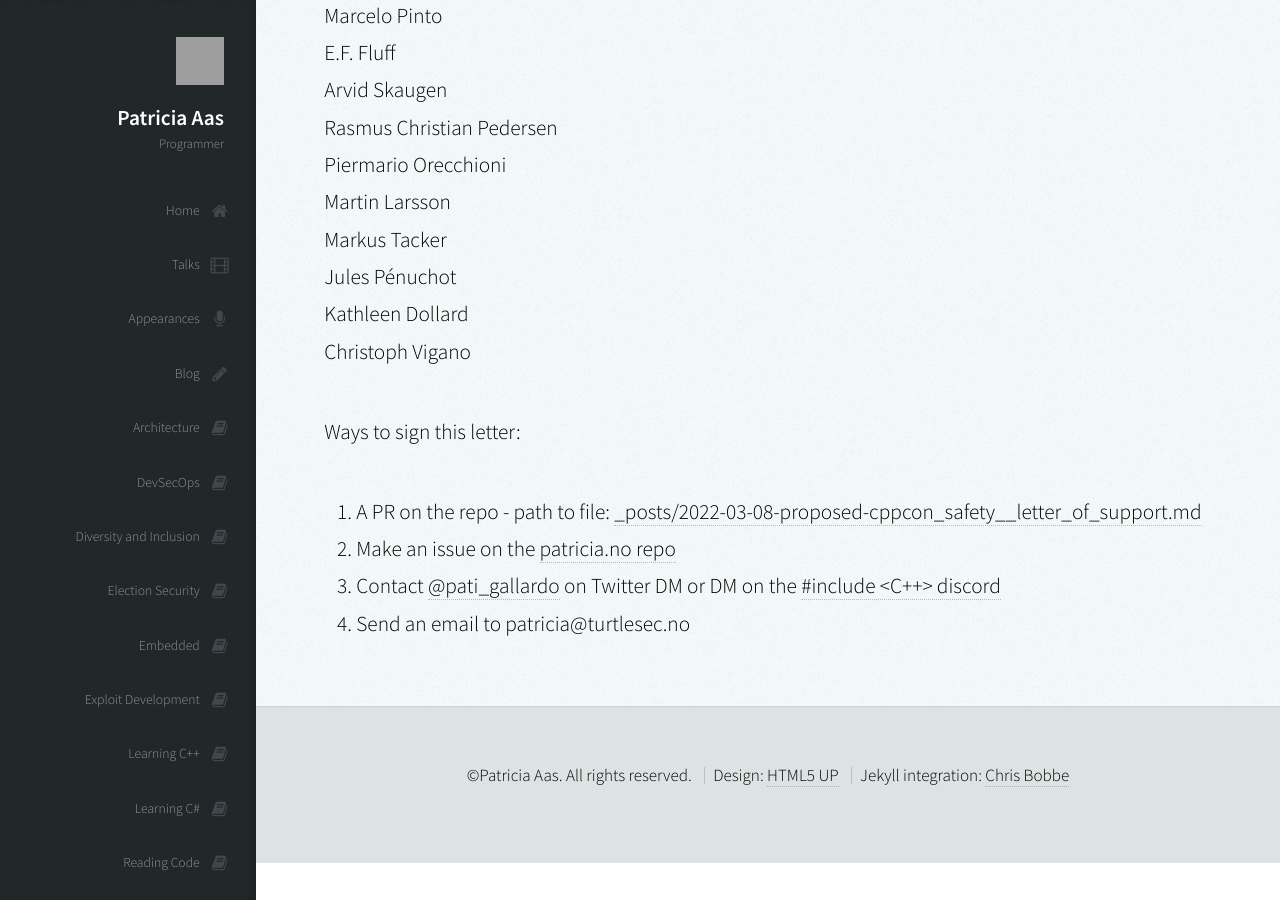
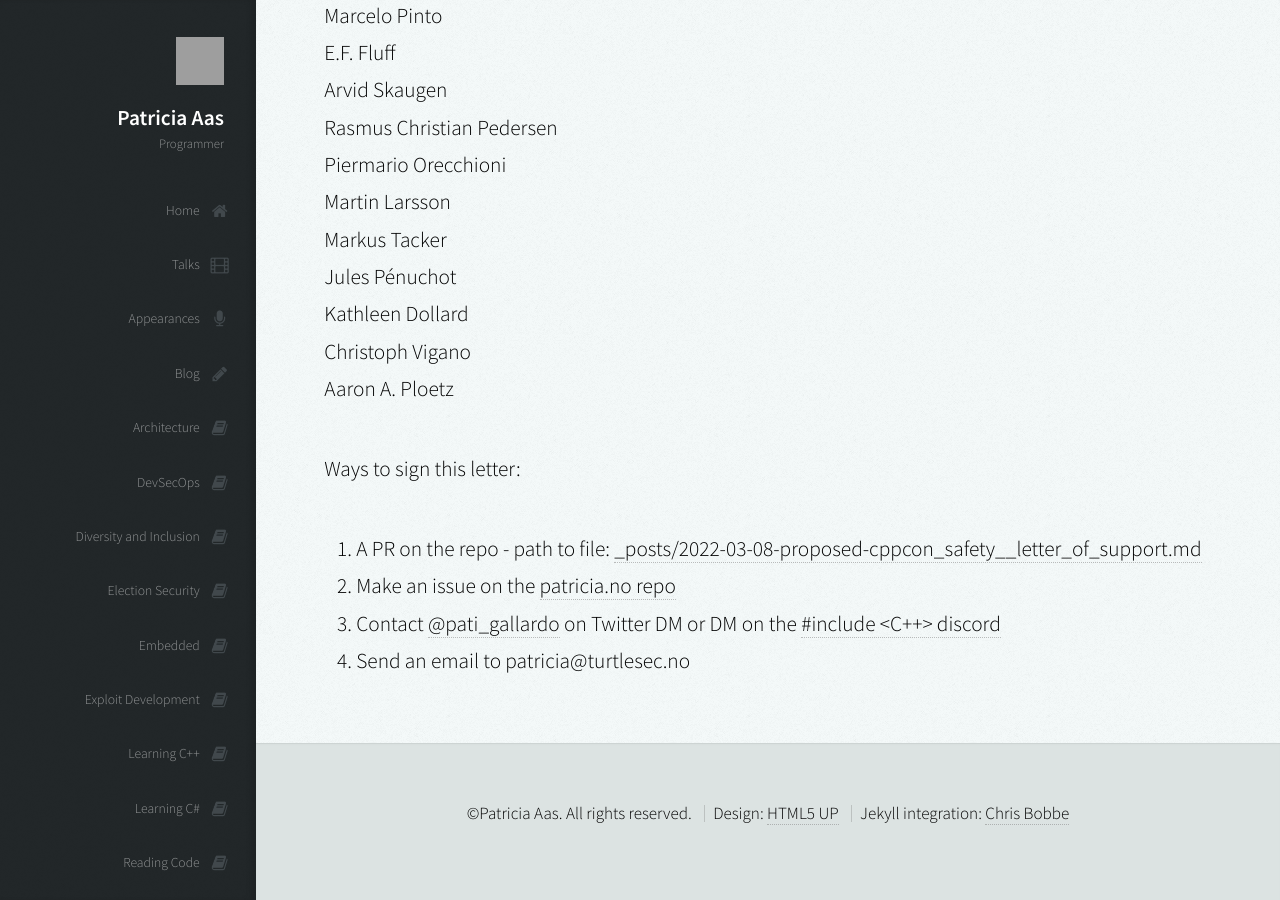
Before and after one commit to patricia-gallardo/patricia-gallardo.github.io, a Jekyll site: the page built from _posts/2022-03-08-proposed-cppcon_safety__letter_of_support.md, in a window 1280 px wide and 900 px high, scrolled down 8770 px. Built offline with Jekyll 4.4.1, drawn with Linux system fonts in a browser that asks for light colours; nearby versions of some CDN libraries; grey boxes are pictures that could not be loaded.

Commit message:
Signing letter of support

```diff
--- a/_posts/2022-03-08-proposed-cppcon_safety__letter_of_support.md
+++ b/_posts/2022-03-08-proposed-cppcon_safety__letter_of_support.md
@@ -243,6 +243,7 @@ Markus Tacker <br>
 Jules Pénuchot <br>
 Kathleen Dollard <br>
 Christoph Vigano <br>
+Aaron A. Ploetz <br>
 
 
 Ways to sign this letter:
```
